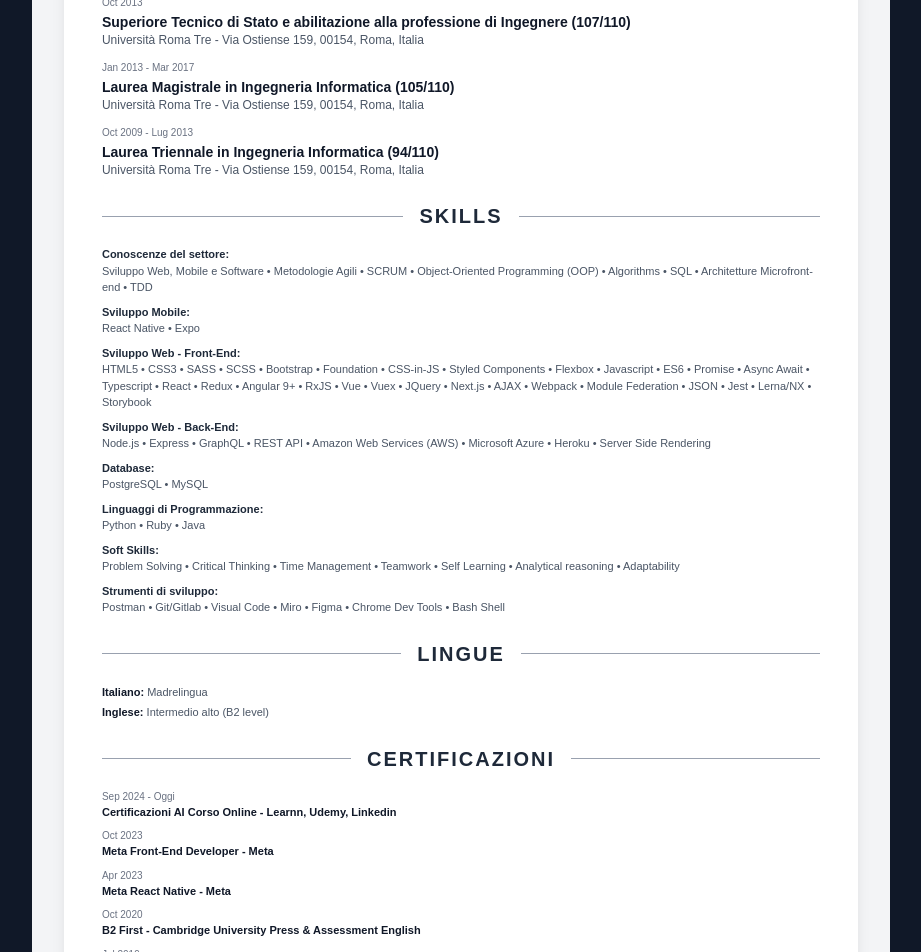
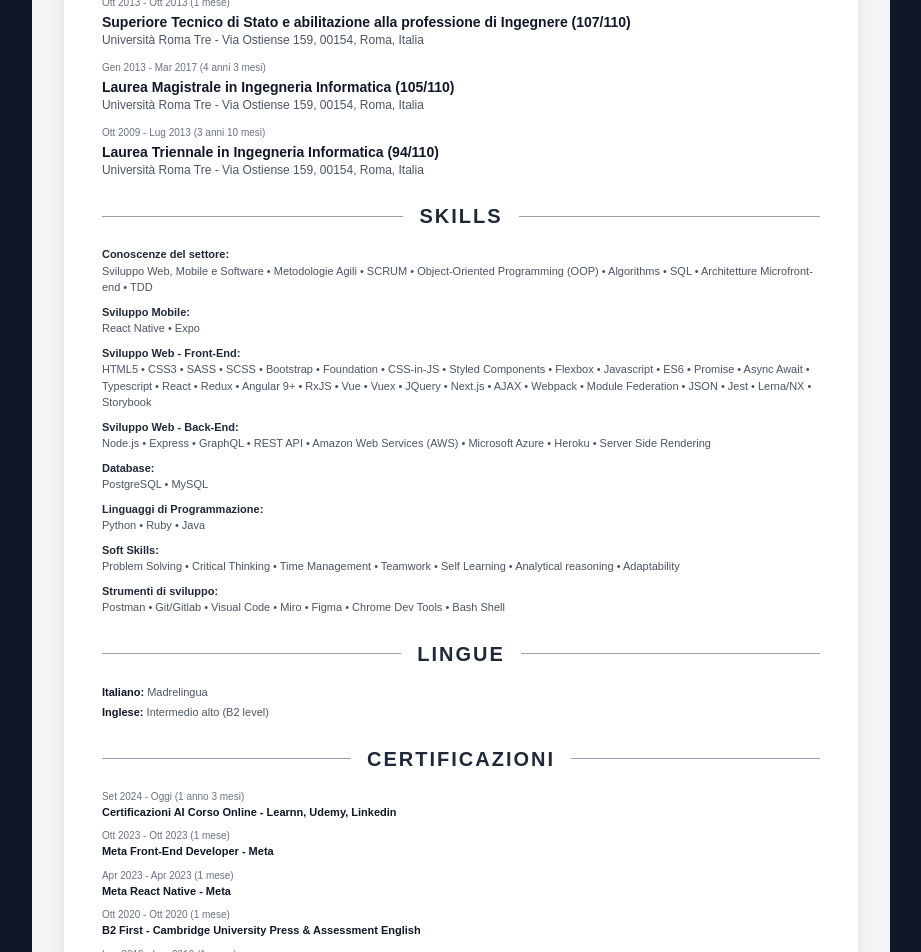
Before and after one commit to AndreaOlivieri/web-resume, a Next.js app: page / in a window 1280 px wide. Shown: the part 2280-3232 px from the top of the page, without its empty margins (179-1100 px from the left). Built offline with nearby package versions, Linux system fonts and the light colour scheme.

Commit message:
refactor: Standardize education and certification dates to `startDate`/`endDate` fields and implement localized display.

```diff
--- a/components/Resume.tsx
+++ b/components/Resume.tsx
@@ -46,12 +46,17 @@ export const Resume = forwardRef<HTMLDivElement, ResumeProps>(
             label={labels.experience}
             language={language}
           />
-          <ResumeEducation education={education} label={labels.education} />
+          <ResumeEducation
+            education={education}
+            label={labels.education}
+            language={language}
+          />
           <ResumeSkills skills={skills} label={labels.skills} />
           <ResumeLanguages languages={languages} label={labels.languages} />
           <ResumeCertifications
             certifications={certifications}
             label={labels.certifications}
+            language={language}
           />
 
           {/* Footer Note */}
--- a/components/resume/ResumeCertifications.tsx
+++ b/components/resume/ResumeCertifications.tsx
@@ -1,14 +1,17 @@
 import React from "react";
 import { ResumeData } from "../../types/resume";
+import { formatPeriod } from "../../utils/date";
 
 interface ResumeCertificationsProps {
   certifications: ResumeData["certifications"];
   label: string;
+  language: "it" | "en";
 }
 
 export const ResumeCertifications: React.FC<ResumeCertificationsProps> = ({
   certifications,
   label,
+  language,
 }) => {
   return (
     <section>
@@ -16,12 +19,16 @@ export const ResumeCertifications: React.FC<ResumeCertificationsProps> = ({
         {label}
       </h2>
       <div className="space-y-2 text-[11px] text-gray-600">
-        {certifications.map((cert, index) => (
-          <div key={index}>
-            <p className="text-[10px] text-gray-500">{cert.date}</p>
-            <p className="font-bold text-gray-900">{cert.title}</p>
-          </div>
-        ))}
+        {certifications.map((cert, index) => {
+          const date = formatPeriod(cert.startDate, cert.endDate, language);
+
+          return (
+            <div key={index}>
+              <p className="text-[10px] text-gray-500">{date}</p>
+              <p className="font-bold text-gray-900">{cert.title}</p>
+            </div>
+          );
+        })}
       </div>
     </section>
   );
--- a/components/resume/ResumeEducation.tsx
+++ b/components/resume/ResumeEducation.tsx
@@ -1,14 +1,17 @@
 import React from "react";
 import { ResumeData } from "../../types/resume";
+import { formatPeriod } from "../../utils/date";
 
 interface ResumeEducationProps {
   education: ResumeData["education"];
   label: string;
+  language: "it" | "en";
 }
 
 export const ResumeEducation: React.FC<ResumeEducationProps> = ({
   education,
   label,
+  language,
 }) => {
   return (
     <section className="mb-6">
@@ -16,15 +19,17 @@ export const ResumeEducation: React.FC<ResumeEducationProps> = ({
         {label}
       </h2>
       <div className="space-y-3">
-        {education.map((edu, index) => (
-          <div key={index}>
-            {edu.date && (
-              <p className="text-[10px] text-gray-500 mb-0.5">{edu.date}</p>
-            )}
-            <h3 className="font-bold text-gray-900 text-sm">{edu.degree}</h3>
-            <p className="text-xs text-gray-600">{edu.institution}</p>
-          </div>
-        ))}
+        {education.map((edu, index) => {
+          const date = formatPeriod(edu.startDate, edu.endDate, language);
+
+          return (
+            <div key={index}>
+              <p className="text-[10px] text-gray-500 mb-0.5">{date}</p>
+              <h3 className="font-bold text-gray-900 text-sm">{edu.degree}</h3>
+              <p className="text-xs text-gray-600">{edu.institution}</p>
+            </div>
+          );
+        })}
       </div>
     </section>
   );
--- a/data/en.json
+++ b/data/en.json
@@ -163,17 +163,20 @@
   ],
   "education": [
     {
-      "date": "Oct 2013",
+      "startDate": "2013-10",
+      "endDate": "2013-10",
       "degree": "State Technical Superior and qualification for the profession of Engineer (107/110)",
       "institution": "Roma Tre University - Via Ostiense 159, 00154, Rome, Italy"
     },
     {
-      "date": "Jan 2013 - Mar 2017",
+      "startDate": "2013-01",
+      "endDate": "2017-03",
       "degree": "Master's Degree in Computer Engineering (105/110)",
       "institution": "Roma Tre University - Via Ostiense 159, 00154, Rome, Italy"
     },
     {
-      "date": "Oct 2009 - Jul 2013",
+      "startDate": "2009-10",
+      "endDate": "2013-07",
       "degree": "Bachelor's Degree in Computer Engineering (94/110)",
       "institution": "Roma Tre University - Via Ostiense 159, 00154, Rome, Italy"
     }
@@ -282,16 +285,30 @@
   ],
   "certifications": [
     {
-      "date": "Sep 2024 - Present",
+      "startDate": "2024-09",
+      "endDate": null,
       "title": "AI Online Certifications - Learnn, Udemy, Linkedin"
     },
-    { "date": "Oct 2023", "title": "Meta Front-End Developer - Meta" },
-    { "date": "Apr 2023", "title": "Meta React Native - Meta" },
     {
-      "date": "Oct 2020",
+      "startDate": "2023-10",
+      "endDate": "2023-10",
+      "title": "Meta Front-End Developer - Meta"
+    },
+    {
+      "startDate": "2023-04",
+      "endDate": "2023-04",
+      "title": "Meta React Native - Meta"
+    },
+    {
+      "startDate": "2020-10",
+      "endDate": "2020-10",
       "title": "B2 First - Cambridge University Press & Assessment English"
     },
-    { "date": "Jul 2019", "title": "Spoken English CEFR Level B2.4 - Speexx" }
+    {
+      "startDate": "2019-07",
+      "endDate": "2019-07",
+      "title": "Spoken English CEFR Level B2.4 - Speexx"
+    }
   ],
   "footerNote": "I authorize the processing of my personal data contained in my curriculum vitae based on art. 13 of Legislative Decree 196/2003 and art. 13 GDPR 679/16.",
   "labels": {
--- a/data/it.json
+++ b/data/it.json
@@ -163,17 +163,20 @@
   ],
   "education": [
     {
-      "date": "Oct 2013",
+      "startDate": "2013-10",
+      "endDate": "2013-10",
       "degree": "Superiore Tecnico di Stato e abilitazione alla professione di Ingegnere (107/110)",
       "institution": "Università Roma Tre - Via Ostiense 159, 00154, Roma, Italia"
     },
     {
-      "date": "Jan 2013 - Mar 2017",
+      "startDate": "2013-01",
+      "endDate": "2017-03",
       "degree": "Laurea Magistrale in Ingegneria Informatica (105/110)",
       "institution": "Università Roma Tre - Via Ostiense 159, 00154, Roma, Italia"
     },
     {
-      "date": "Oct 2009 - Lug 2013",
+      "startDate": "2009-10",
+      "endDate": "2013-07",
       "degree": "Laurea Triennale in Ingegneria Informatica (94/110)",
       "institution": "Università Roma Tre - Via Ostiense 159, 00154, Roma, Italia"
     }
@@ -282,16 +285,30 @@
   ],
   "certifications": [
     {
-      "date": "Sep 2024 - Oggi",
+      "startDate": "2024-09",
+      "endDate": null,
       "title": "Certificazioni AI Corso Online - Learnn, Udemy, Linkedin"
     },
-    { "date": "Oct 2023", "title": "Meta Front-End Developer - Meta" },
-    { "date": "Apr 2023", "title": "Meta React Native - Meta" },
     {
-      "date": "Oct 2020",
+      "startDate": "2023-10",
+      "endDate": "2023-10",
+      "title": "Meta Front-End Developer - Meta"
+    },
+    {
+      "startDate": "2023-04",
+      "endDate": "2023-04",
+      "title": "Meta React Native - Meta"
+    },
+    {
+      "startDate": "2020-10",
+      "endDate": "2020-10",
       "title": "B2 First - Cambridge University Press & Assessment English"
     },
-    { "date": "Jul 2019", "title": "Spoken English CEFR Level B2.4 - Speexx" }
+    {
+      "startDate": "2019-07",
+      "endDate": "2019-07",
+      "title": "Spoken English CEFR Level B2.4 - Speexx"
+    }
   ],
   "footerNote": "Autorizzo il trattamento dei miei dati personali contenuti nel mio curriculum vitae in base all'art. 13 del D. Lgs. 196/2003 e all'art. 13 GDPR 679/16.",
   "labels": {
--- a/types/resume.ts
+++ b/types/resume.ts
@@ -33,7 +33,8 @@ export interface ResumeData {
     }>;
   }>;
   education: Array<{
-    date: string;
+    startDate: string;
+    endDate: string | null;
     degree: string;
     institution: string;
     level?: string;
@@ -47,7 +48,8 @@ export interface ResumeData {
     level: string;
   }>;
   certifications: Array<{
-    date: string;
+    startDate: string;
+    endDate: string | null;
     title: string;
   }>;
   footerNote: string;
```
